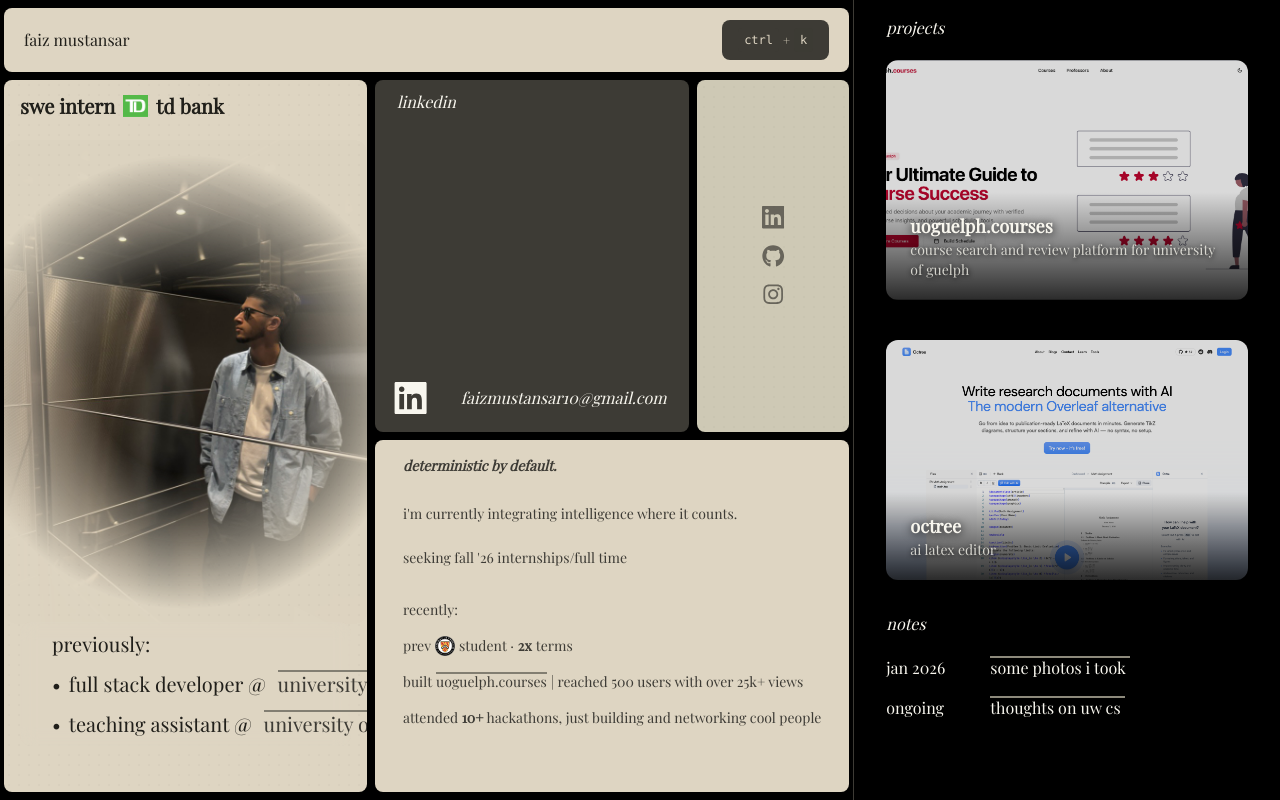
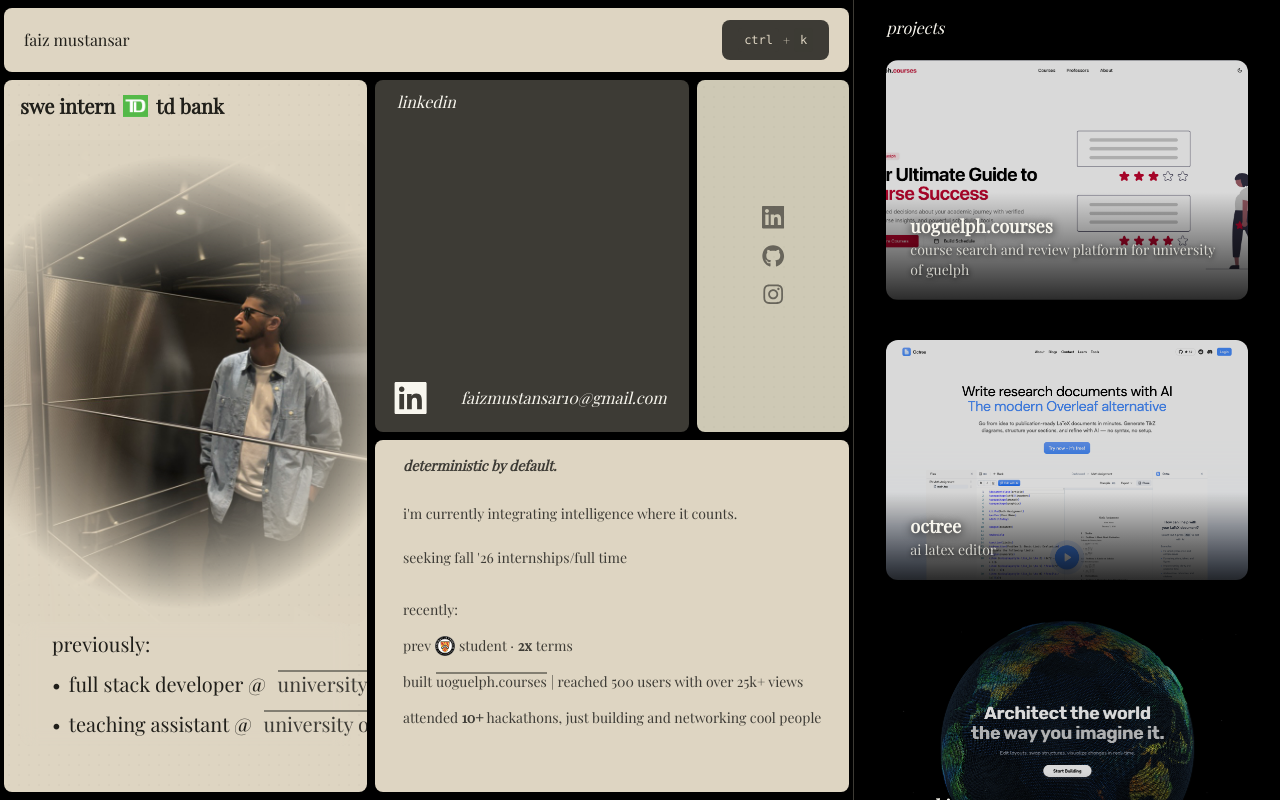
Before and after one commit to faizm10/faizm, a Next.js app: page / in a window 1280 px wide. Built offline with nearby package versions, Linux system fonts and the light colour scheme.

Commit message:
feat: added arcki project

```diff
--- /dev/null
+++ b/app/[slug]/mdx/arcki.mdx
@@ -0,0 +1 @@
+# coming soon
--- a/app/projects.ts
+++ b/app/projects.ts
@@ -26,4 +26,13 @@
     glowColors:
       "drop-shadow(0 8px 16px rgba(204, 85, 0, 0.04)) drop-shadow(0 12px 24px rgba(230, 115, 40, 0.04)) drop-shadow(0 16px 32px rgba(255, 140, 0, 0.03)) drop-shadow(0 20px 40px rgba(255, 165, 50, 0.03))",
   },
+  {
+    name: "arcki",
+    slug: "arcki",
+    url: "https://www.arcki.tech/",
+    banner: "/projects/banners/arcki.png",
+    desc: "architect the world the way you imagine it",
+    glowColors:
+      "drop-shadow(0 8px 16px rgba(204, 85, 0, 0.04)) drop-shadow(0 12px 24px rgba(230, 115, 40, 0.04)) drop-shadow(0 16px 32px rgba(255, 140, 0, 0.03)) drop-shadow(0 20px 40px rgba(255, 165, 50, 0.03))",
+  },
 ];
```
Also changed, not shown: public/projects/banners/arcki.png (added).
